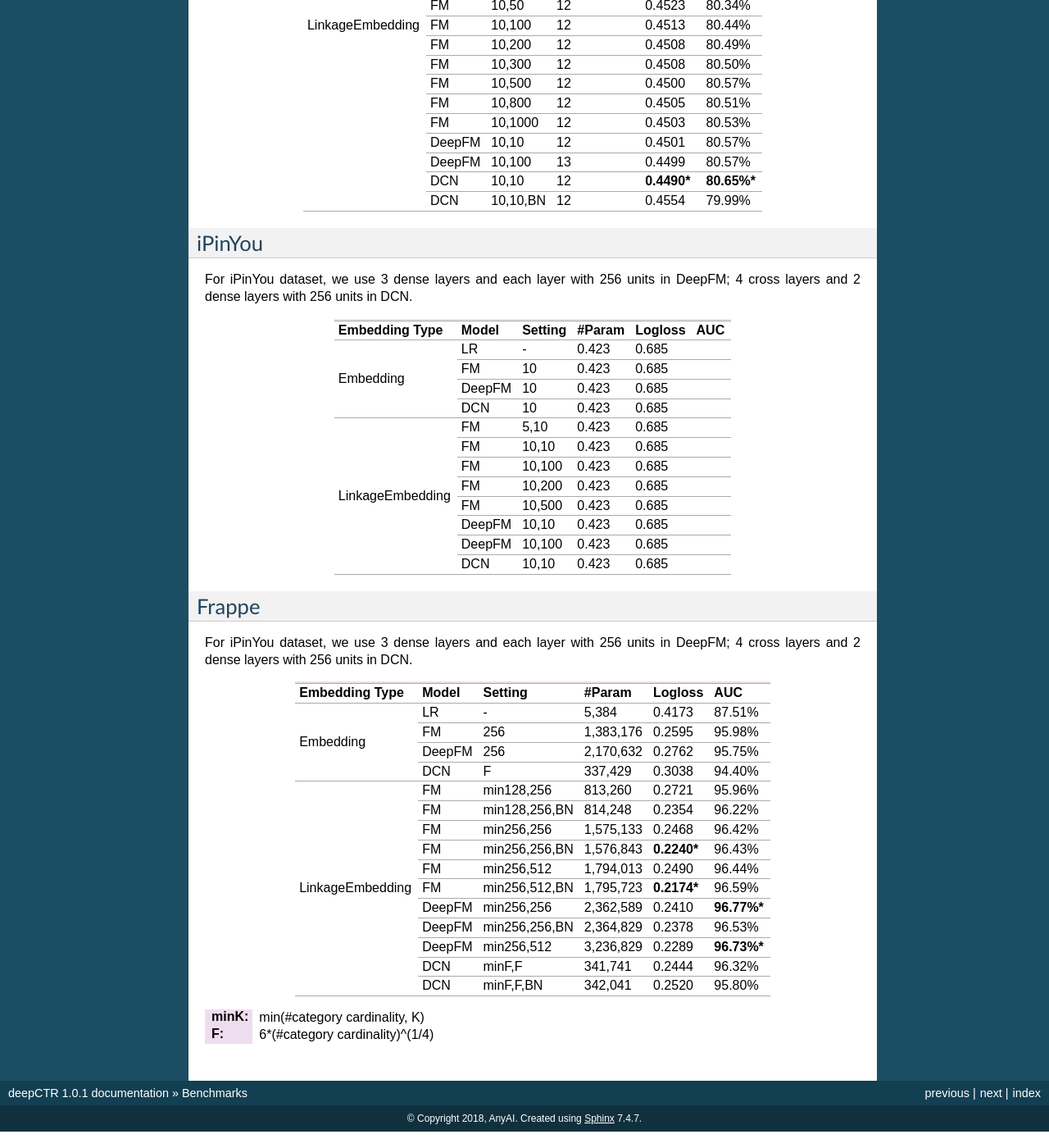
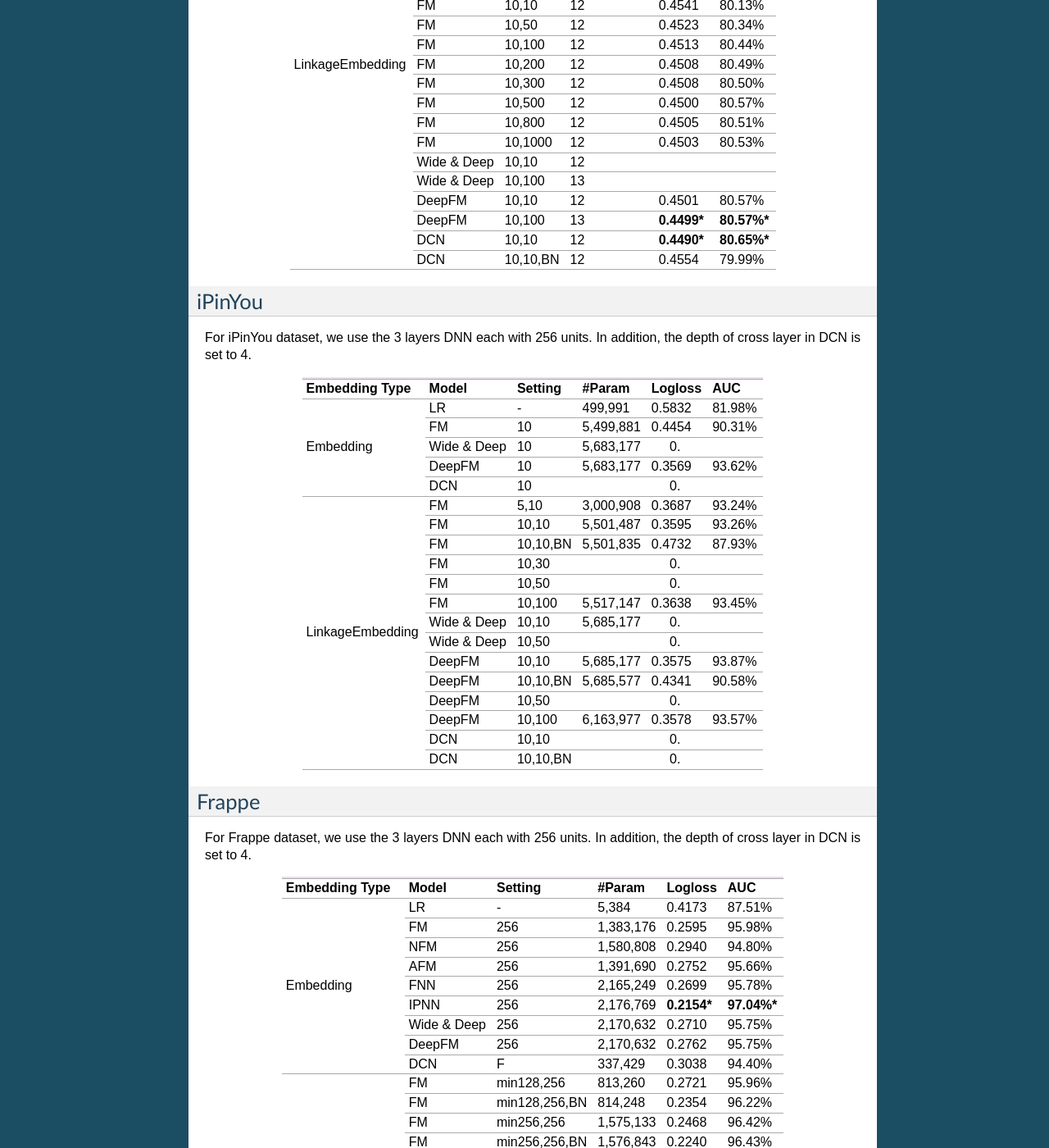
Before and after one commit to anyai/DeepCTR, a Sphinx documentation site: the page built from docs/source/benchmark.rst, in a window 1280 px wide and 1400 px high, scrolled down 622 px. Shown: the whole window at 82% size. Built offline with Sphinx 7.4.7, drawn with Linux system fonts in a browser that asks for light colours; some of the changed text lies outside the part shown.

Commit message:
update benchmark

```diff
--- a/docs/source/benchmark.rst
+++ b/docs/source/benchmark.rst
@@ -1,12 +1,12 @@
 Benchmarks
 ==========
 
-All the network model have been evaluated on a couple of datasets (e.g. `Frappe <http://baltrunas.info/research-menu/frappe>`_, `iPinYou <http://data.computational-advertising.org/>`_, `Criteo <http://labs.criteo.com/2014/02/kaggle-display-advertising-challenge-dataset/>`_). We report logloss and AUC for evaluating model performance. Note that two of the best evaluation scores are marked with \* and **\`Setting\`** indicates (#Pool Size of LinkageEmbedding, #Embedding Dimention, Use BatchNormalization in LinkageEmbedding or not).
+All the network model have been evaluated on a couple of datasets (e.g. `Frappe <http://baltrunas.info/research-menu/frappe>`_, `iPinYou <http://data.computational-advertising.org/>`_, `Criteo <http://labs.criteo.com/2014/02/kaggle-display-advertising-challenge-dataset/>`_). We report logloss and AUC for evaluating model performance. Note that three of the best evaluation scores are marked with \* and **\`Setting\`** indicates (#Pool Size of LinkageEmbedding, #Embedding Dimention, Use BatchNormalization in LinkageEmbedding or not).
 
 Criteo
 ----------
 
-For Criteo dataset, we use 3 dense layers and each layer with 256 units in DeepFM; 6 cross layers and 2 dense layers with 1024 units in DCN.
+For Criteo dataset, we use 3 fully-connected layers and each layer with 256 units in DeepFM; 6 cross layers and 2 fully-connected layers with 1024 units in DCN.
 
 
 +------------------+-------------+-------------+----------------+------------+------------+
@@ -17,7 +17,9 @@ For Criteo dataset, we use 3 dense layers and each layer with 256 units in DeepF
 |                  | LR          |    \-       |       1        |   0.4635   |   79.05%   |
 |                  +-------------+-------------+----------------+------------+------------+
 |                  | FM          |    10       |       12       |   0.4558   |   79.96%   |
-| Embedding        +-------------+-------------+----------------+------------+------------+
+|                  +-------------+-------------+----------------+------------+------------+
+|  Embedding       | Wide & Deep |    10       |       12       |            |            |
+|                  +-------------+-------------+----------------+------------+------------+
 |                  | DeepFM      |    10       |       12       |   0.4505   |   80.53%   |
 |                  +-------------+-------------+----------------+------------+------------+
 |                  | DCN         |    10       |       12       | **0.4487***| **80.69%***|
@@ -52,9 +54,13 @@ For Criteo dataset, we use 3 dense layers and each layer with 256 units in DeepF
 |                  +-------------+-------------+----------------+------------+------------+
 |                  | FM          |    10,1000  |       12       |   0.4503   |   80.53%   |
 |                  +-------------+-------------+----------------+------------+------------+
+|                  | Wide & Deep |    10,10    |       12       |            |            |
+|                  +-------------+-------------+----------------+------------+------------+
+|                  | Wide & Deep |    10,100   |       13       |            |            |
+|                  +-------------+-------------+----------------+------------+------------+
 |                  | DeepFM      |    10,10    |       12       |   0.4501   |   80.57%   |
 |                  +-------------+-------------+----------------+------------+------------+
-|                  | DeepFM      |    10,100   |       13       |   0.4499   |   80.57%   |
+|                  | DeepFM      |    10,100   |       13       | **0.4499***| **80.57%***|
 |                  +-------------+-------------+----------------+------------+------------+
 |                  | DCN         |    10,10    |       12       | **0.4490***| **80.65%***|
 |                  +-------------+-------------+----------------+------------+------------+
@@ -64,7 +70,7 @@ For Criteo dataset, we use 3 dense layers and each layer with 256 units in DeepF
 iPinYou
 ----------
 
-For iPinYou dataset, we use 3 dense layers and each layer with 256 units in DeepFM; 4 cross layers and 2 dense layers with 256 units in DCN.
+For iPinYou dataset, we use the 3 layers DNN each with 256 units. In addition, the depth of cross layer in DCN is set to 4.
 
 
 +------------------+-------------+-------------+----------------+------------+------------+
@@ -72,35 +78,49 @@ For iPinYou dataset, we use 3 dense layers and each layer with 256 units in Deep
 +==================+=============+=============+================+============+============+
 |**Embedding Type**| **Model**   |  **Setting**|   **#Param**   | **Logloss**| **AUC**    |
 +------------------+-------------+-------------+----------------+------------+------------+
-|                  | LR          |    \-       |   0.423        |   0.685    |            |
+|                  | LR          |    \-       |    499,991     |   0.5832   |  81.98%    |
 |                  +-------------+-------------+----------------+------------+------------+
-|                  | FM          |    10       |   0.423        |   0.685    |            |
-| Embedding        +-------------+-------------+----------------+------------+------------+
-|                  | DeepFM      |    10       |   0.423        |   0.685    |            |
+|                  | FM          |    10       |   5,499,881    |   0.4454   |  90.31%    |
 |                  +-------------+-------------+----------------+------------+------------+
-|                  | DCN         |    10       |   0.423        |   0.685    |            |
+|  Embedding       | Wide & Deep |    10       |   5,683,177    |   0.       |            |
+|                  +-------------+-------------+----------------+------------+------------+
+|                  | DeepFM      |    10       |   5,683,177    |   0.3569   |  93.62%    |
+|                  +-------------+-------------+----------------+------------+------------+
+|                  | DCN         |    10       |                |   0.       |            |
 +------------------+-------------+-------------+----------------+------------+------------+
-|                  | FM          |    5,10     |   0.423        |   0.685    |            |
+|                  | FM          |    5,10     |   3,000,908    |   0.3687   |  93.24%    |
 |                  +-------------+-------------+----------------+------------+------------+
-|                  | FM          |    10,10    |   0.423        |   0.685    |            |
+|                  | FM          |    10,10    |   5,501,487    |   0.3595   |  93.26%    |
 |                  +-------------+-------------+----------------+------------+------------+
-|                  | FM          |    10,100   |   0.423        |   0.685    |            |
-|LinkageEmbedding  +-------------+-------------+----------------+------------+------------+
-|                  | FM          |    10,200   |   0.423        |   0.685    |            |
+|                  | FM          |    10,10,BN |   5,501,835    |   0.4732   |  87.93%    |
 |                  +-------------+-------------+----------------+------------+------------+
-|                  | FM          |    10,500   |   0.423        |   0.685    |            |
+|                  | FM          |    10,30    |                |   0.       |            |
 |                  +-------------+-------------+----------------+------------+------------+
-|                  | DeepFM      |    10,10    |   0.423        |   0.685    |            |
+|                  | FM          |    10,50    |                |   0.       |            |
 |                  +-------------+-------------+----------------+------------+------------+
-|                  | DeepFM      |    10,100   |   0.423        |   0.685    |            |
+|                  | FM          |    10,100   |   5,517,147    |   0.3638   |  93.45%    |
+| LinkageEmbedding +-------------+-------------+----------------+------------+------------+
+|                  | Wide & Deep |    10,10    |   5,685,177    |   0.       |            |
 |                  +-------------+-------------+----------------+------------+------------+
-|                  | DCN         |    10,10    |   0.423        |   0.685    |            |
+|                  | Wide & Deep |    10,50    |                |   0.       |            |
+|                  +-------------+-------------+----------------+------------+------------+
+|                  | DeepFM      |    10,10    |   5,685,177    |   0.3575   |  93.87%    |
+|                  +-------------+-------------+----------------+------------+------------+
+|                  | DeepFM      |    10,10,BN |   5,685,577    |   0.4341   |  90.58%    |
+|                  +-------------+-------------+----------------+------------+------------+
+|                  | DeepFM      |    10,50    |                |   0.       |            |
+|                  +-------------+-------------+----------------+------------+------------+
+|                  | DeepFM      |    10,100   |   6,163,977    |   0.3578   |  93.57%    |
+|                  +-------------+-------------+----------------+------------+------------+
+|                  | DCN         |    10,10    |                |   0.       |            |
+|                  +-------------+-------------+----------------+------------+------------+
+|                  | DCN         |    10,10,BN |                |   0.       |            |
 +------------------+-------------+-------------+----------------+------------+------------+
 
 Frappe
 ----------
 
-For iPinYou dataset, we use 3 dense layers and each layer with 256 units in DeepFM; 4 cross layers and 2 dense layers with 256 units in DCN.
+For Frappe dataset, we use the 3 layers DNN each with 256 units. In addition, the depth of cross layer in DCN is set to 4.
 
 
 +------------------+-------------+-------------+----------------+------------+------------+
@@ -111,7 +131,17 @@ For iPinYou dataset, we use 3 dense layers and each layer with 256 units in Deep
 |                  | LR          |    \-       |     5,384      |   0.4173   |   87.51%   |
 |                  +-------------+-------------+----------------+------------+------------+
 |                  | FM          |    256      |   1,383,176    |   0.2595   |   95.98%   |
-| Embedding        +-------------+-------------+----------------+------------+------------+
+|                  +-------------+-------------+----------------+------------+------------+
+|                  | NFM         |    256      |   1,580,808    |   0.2940   |   94.80%   |
+|                  +-------------+-------------+----------------+------------+------------+
+|                  | AFM         |    256      |   1,391,690    |   0.2752   |   95.66%   |
+|                  +-------------+-------------+----------------+------------+------------+
+|  Embedding       | FNN         |    256      |   2,165,249    |   0.2699   |   95.78%   |
+|                  +-------------+-------------+----------------+------------+------------+
+|                  | IPNN        |    256      |   2,176,769    | **0.2154***| **97.04%***|
+|                  +-------------+-------------+----------------+------------+------------+
+|                  | Wide & Deep |    256      |   2,170,632    |   0.2710   |   95.75%   |
+|                  +-------------+-------------+----------------+------------+------------+
 |                  | DeepFM      |    256      |   2,170,632    |   0.2762   |   95.75%   |
 |                  +-------------+-------------+----------------+------------+------------+
 |                  | DCN         |    F        |    337,429     |   0.3038   |   94.40%   |
@@ -122,17 +152,27 @@ For iPinYou dataset, we use 3 dense layers and each layer with 256 units in Deep
 |                  +-------------+-------------+----------------+------------+------------+
 |                  | FM          |min256,256   |   1,575,133    |   0.2468   |   96.42%   |
 |                  +-------------+-------------+----------------+------------+------------+
-|                  | FM          |min256,256,BN|   1,576,843    | **0.2240***|   96.43%   |
+|                  | FM          |min256,256,BN|   1,576,843    |   0.2240   |   96.43%   |
 |                  +-------------+-------------+----------------+------------+------------+
 |                  | FM          |min256,512   |   1,794,013    |   0.2490   |   96.44%   |
 |                  +-------------+-------------+----------------+------------+------------+
 |                  | FM          |min256,512,BN|   1,795,723    | **0.2174***|   96.59%   |
-|LinkageEmbedding  +-------------+-------------+----------------+------------+------------+
+|                  +-------------+-------------+----------------+------------+------------+
+|                  | NFM         |min256,256   |   1,772,765    |   0.2199   |   96.72%   |
+|                  +-------------+-------------+----------------+------------+------------+
+|                  | AFM         |min256,256   |   1,583,647    |   0.2968   |   94.83%   |
+| LinkageEmbedding +-------------+-------------+----------------+------------+------------+
+|                  | FNN         |min256,256   |   2,357,206    |   0.2369   |   96.21%   |
+|                  +-------------+-------------+----------------+------------+------------+
+|                  | IPNN        |min256,256   |   2,368,726    | **0.2141***| **97.06%***|
+|                  +-------------+-------------+----------------+------------+------------+
+|                  | Wide & Deep |min256,256   |   2,362,589    |   0.2314   |   96.62%   |
+|                  +-------------+-------------+----------------+------------+------------+
 |                  | DeepFM      |min256,256   |   2,362,589    |   0.2410   | **96.77%***|
 |                  +-------------+-------------+----------------+------------+------------+
 |                  | DeepFM      |min256,256,BN|   2,364,829    |   0.2378   |   96.53%   |
 |                  +-------------+-------------+----------------+------------+------------+
-|                  | DeepFM      |min256,512   |   3,236,829    |   0.2289   | **96.73%***|
+|                  | DeepFM      |min256,512   |   3,236,829    |   0.2289   |   96.73%   |
 |                  +-------------+-------------+----------------+------------+------------+
 |                  | DCN         |minF,F       |    341,741     |   0.2444   |   96.32%   |
 |                  +-------------+-------------+----------------+------------+------------+
--- a/docs/source/publication.rst
+++ b/docs/source/publication.rst
@@ -25,6 +25,8 @@ Publications
 
 #. [**ACM'2015**]Liu, Qiang, et al. `A convolutional click prediction model <https://dl.acm.org/citation.cfm?id=2806603>`_, *Proceedings of the 24th ACM International on Conference on Information and Knowledge Management*. ACM, 2015.
 
+#. [**AAAI'2014**]Zhang, Yuyu, et al. `Sequential Click Prediction for Sponsored Search with Recurrent Neural Networks. <http://www.aaai.org/ocs/index.php/AAAI/AAAI14/paper/download/8529/8581>`_ AAAI. Vol. 14. 2014.
+
 #. [**ACM'2014**]He, Xinran, et al. `Practical lessons from predicting clicks on ads at facebook <https://dl.acm.org/citation.cfm?id=2648589>`_, *Proceedings of the Eighth International Workshop on Data Mining for Online Advertising*. ACM, 2014.
 
 #. [**ACM'2013**]McMahan, H. Brendan, et al. `Ad click prediction: a view from the trenches <https://dl.acm.org/citation.cfm?id=2488200>`_, *Proceedings of the 19th ACM SIGKDD international conference on Knowledge discovery and data mining*. , 2013.
```
